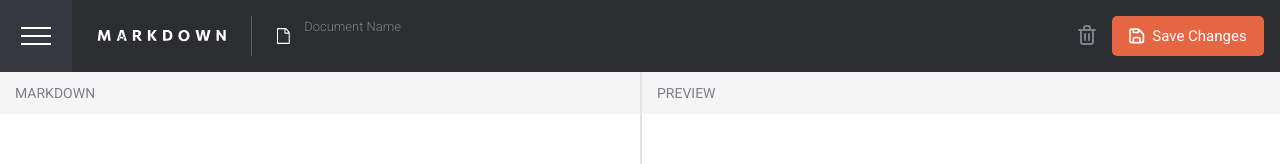
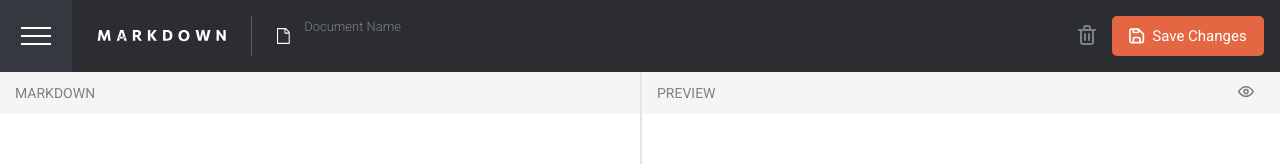
Before and after one commit to ThePaapyK/In-browser-Markdown-Editor-App, a React (Create React App) app in the folder the_app/: page / in a window 1280 px wide. Shown: the top 164 px of the page. Built offline with nearby package versions, Linux system fonts and the light colour scheme.

Commit message:
more work on the maincontent body

```diff
--- a/the_app/src/App.tsx
+++ b/the_app/src/App.tsx
@@ -1,4 +1,4 @@
-import React, { useState } from 'react';
+import React, { useState, useEffect } from 'react';
 import logo from './logo.svg';
 import './App.css';
 import { GlobalStyles } from './GlobalStyles';
@@ -13,13 +13,19 @@ function App() {
     setIsSidebarVisible(!isSidebarVisible);
   };
 
+ const [isChecked, setIsChecked] = useState(false);
+
+  const handleToggle = () => {
+    setIsChecked(!isChecked);
+  };
+
   return (
     <>
       <GlobalStyles />
       <div className="App">
-        <SideBar isSidebarVisible={isSidebarVisible} />
+        <SideBar isSidebarVisible={isSidebarVisible} isChecked={ isChecked } handleToggle={ handleToggle }  />
         <Header isSidebarVisible={isSidebarVisible} toggleSidebar={toggleSidebar} />
-        <MainContent isSidebarVisible={ isSidebarVisible } />
+        <MainContent isSidebarVisible={ isSidebarVisible } isChecked={ isChecked } />
       </div>
     </>
   );
--- a/the_app/src/MainContent.tsx
+++ b/the_app/src/MainContent.tsx
@@ -1,25 +1,40 @@
-import React from 'react';
-import { MainBodyDiv, MarkdownDiv, PreviewDiv, Vertline } from './MainContentStyles';
+import React, { useState } from 'react';
+import { MainBodyDiv, MarkdownDiv, PreviewDiv, TopBarDiv, Vertline, PreviewButton } from './MainContentStyles';
 import Icon_hide from './assets/icon-hide-preview.svg';
 import Icon_show from './assets/icon-show-preview.svg';
 
 interface MainProps {
   isSidebarVisible: boolean;
+  isChecked: boolean;
 }
 
-export default function MainContent({ isSidebarVisible } : MainProps) {
+export default function MainContent({ isSidebarVisible, isChecked } : MainProps) {
+
+ const [isPreview, setIsPreview] = useState(false);
+
+  const togglePreview = () => {
+    setIsPreview(!isPreview);
+  };
+
   return (
-    <MainBodyDiv sidebarVisible={isSidebarVisible}>
-      <MarkdownDiv>
-        <div className="topbar">
+    <MainBodyDiv sidebarVisible={isSidebarVisible} ischecked={isChecked}>
+      <MarkdownDiv ispreview={isPreview}>
+        <TopBarDiv ischecked={isChecked}>
           <p>MARKDOWN</p>
-        </div>
+        </TopBarDiv>
       </MarkdownDiv>
-      <Vertline / >
-      <PreviewDiv>
-        <div className="topbar">
+      <Vertline ischecked={isChecked} ispreview={isPreview} />
+      <PreviewDiv ispreview={isPreview}>
+        <TopBarDiv ischecked={isChecked}>
           <p>PREVIEW</p>
-        </div>
+          <PreviewButton onClick={togglePreview}>
+            { isPreview ?
+            <img src={Icon_hide} alt="hide preview icon" />
+            :
+            <img src={Icon_show} alt="show preview icon" />
+            }
+          </PreviewButton>
+        </TopBarDiv>
       </PreviewDiv>
     </MainBodyDiv>
   );
--- a/the_app/src/MainContentStyles.tsx
+++ b/the_app/src/MainContentStyles.tsx
@@ -1,7 +1,11 @@
 import styled from 'styled-components';
 
+interface MainStylesProps {
+  sidebarVisible: boolean;
+  ischecked: boolean;
+}
 
-const MainBodyDiv = styled.div<{ sidebarVisible: boolean }>`
+const MainBodyDiv = styled.div<MainStylesProps>`
  margin-left: ${({ sidebarVisible }) => (sidebarVisible ? '250px' : '0')};
  transition: margin-left 0.3s ease-in-out;
  width: 100%;
@@ -9,59 +13,59 @@ const MainBodyDiv = styled.div<{ sidebarVisible: boolean }>`
  position: relative;
  min-height: calc( 100vh - 70px);
  text-align: left;
+ background-color: ${({ ischecked }) => (ischecked ? '#151619' : '#FFFFFF')};
 `;
 
-const MarkdownDiv = styled.div`
+const MarkdownDiv = styled.div<{ispreview: boolean}>`
   text-align: left;
   vertical-align: top;
-  display: inline-block;
+  display: ${({ispreview}) => (ispreview ? 'none' : 'inline-block')};
   width: 50%;
   min-height: calc( 100vh - 70px);
   margin-right: auto;
+`;
 
-  .topbar {
+const TopBarDiv = styled.div<{ischecked: boolean}>`
     height: 42px;
     width: 100%;
+    background-color: ${({ ischecked }) => (ischecked ? '#1D1F22' : '#F5F5F5')};
+    color: #7C8187;
     display: inline-block;
-    background-color: #F5F5F5;
-    color: #7C8187;
-    padding: 13px 0 0 15px;
+    padding:13px 0 0 15px;
+    overflow: hidden;
 
-     p {
+    p {
       margin: 0;
       font-size: 14px;
+      float: left;
     }
-  }
 `;
 
-const Vertline = styled.div`
+const Vertline = styled.div<{ ischecked: boolean, ispreview: boolean}>`
   border: none;
-  border-left: 2px solid #E4E4E4;
-  display: inline-block;
+  border-left: ${({ ischecked }) => (ischecked ? '2px solid #5A6069' : '2px solid #E4E4E4')};
+  display: ${prop => prop.ispreview ? 'none' : 'inline-block'};
   min-height: calc( 100vh - 70px);
   margin-left: auto;
 `;
 
-const PreviewDiv = styled.div`
+const PreviewDiv = styled.div<{ispreview: boolean}>`
  text-align: left;
  display: inline-block;
  min-height: calc( 100vh - 70px);
  vertical-align: top;
- width: calc(50% - 2px);
-
- .topbar {
-    height: 42px;
-    width: 100%;
-    background-color: #F5F5F5;
-    color: #7C8187;
-    display: inline-block;
-    padding:13px 0 0 15px;
-
-    p {
-      margin: 0;
-      font-size: 14px;
-    }
-  }
+ width: ${({ispreview}) => (ispreview ? '100%' : 'calc(50% - 2px)')};
 `;
 
-export { MainBodyDiv, MarkdownDiv, PreviewDiv, Vertline };
+const PreviewButton = styled.button`
+  float: right;
+  border: none;
+  margin-right: 20px;
+  background: transparent;
+  height: 16px;
+  cursor: pointer;
+
+`;
+
+
+export { MainBodyDiv, MarkdownDiv, PreviewDiv, TopBarDiv, Vertline, PreviewButton };
--- a/the_app/src/SideBar.tsx
+++ b/the_app/src/SideBar.tsx
@@ -6,15 +6,11 @@ import Icon_light from './assets/icon-light-mode.svg';
 
 interface SidebarProps {
   isSidebarVisible: boolean;
+  isChecked: boolean;
+  handleToggle: () => void;
 }
 
-export default function SideBar({ isSidebarVisible }: SidebarProps) {
-
-  const [isChecked, setIsChecked] = useState(false);
-
-  const handleToggle = () => {
-    setIsChecked(!isChecked);
-  };
+export default function SideBar({ isSidebarVisible, isChecked, handleToggle }: SidebarProps) {
 
   return (
     <SideBarDiv isvisible={isSidebarVisible}>
```
